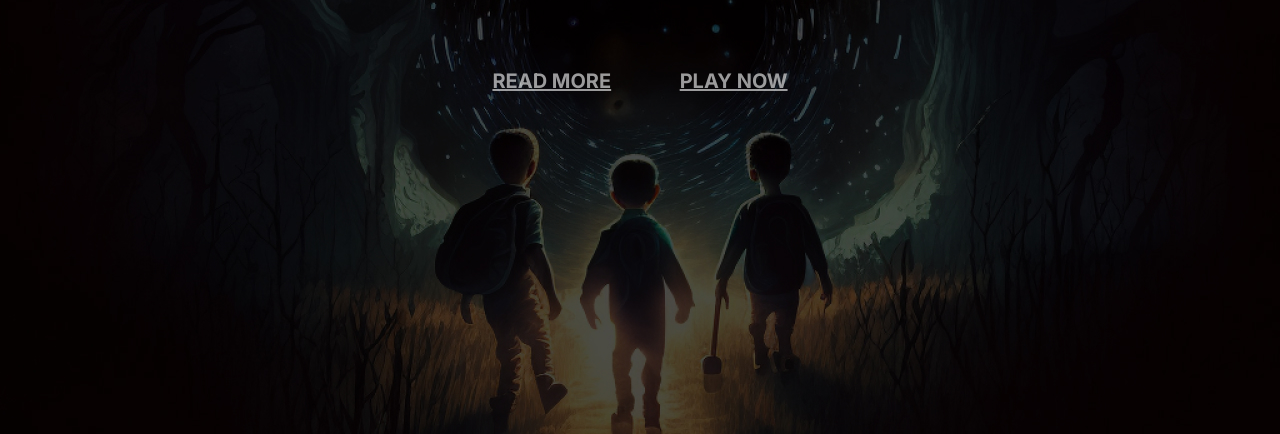
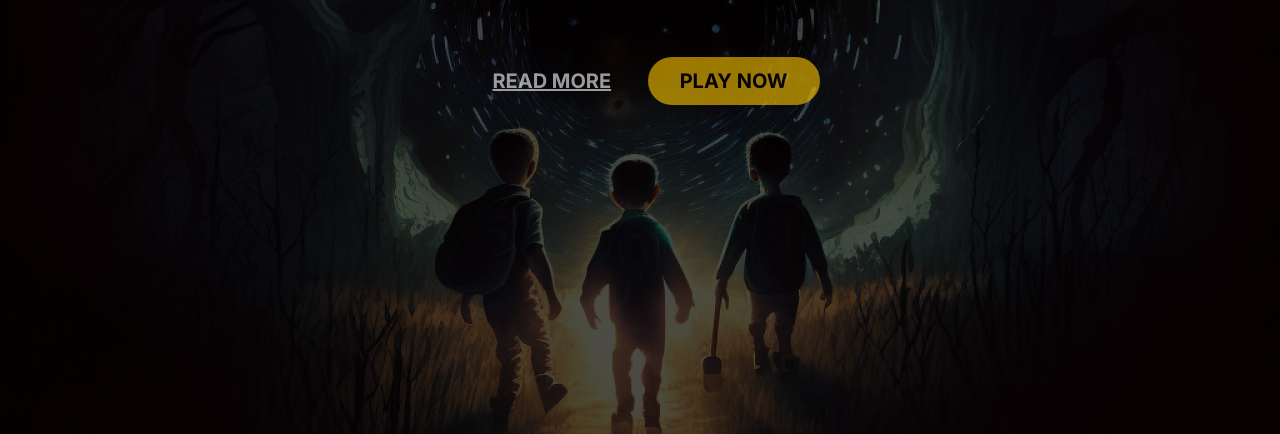
Before and after one commit to yasminsilva1/horror-game-landing-page-rocketseat, a plain HTML site: page index.html in a window 1280 px wide. Shown: the part 366-800 px from the top of the page. Drawn offline with Linux system fonts and the light colour scheme; a web font is replaced by a local one.

Commit message:
style the previously added class

```diff
--- a/style.css
+++ b/style.css
@@ -54,3 +54,14 @@ a {
     color: #FFFFFF;
     opacity: 0.6;
 }
+
+.btn-play {
+    font-weight: 700;
+    font-size: 20px;
+    line-height: 24px;
+    color: #040101;
+
+    text-decoration: none;
+    background-color: #FFC700;
+    border-radius: 50px;
+}
```
